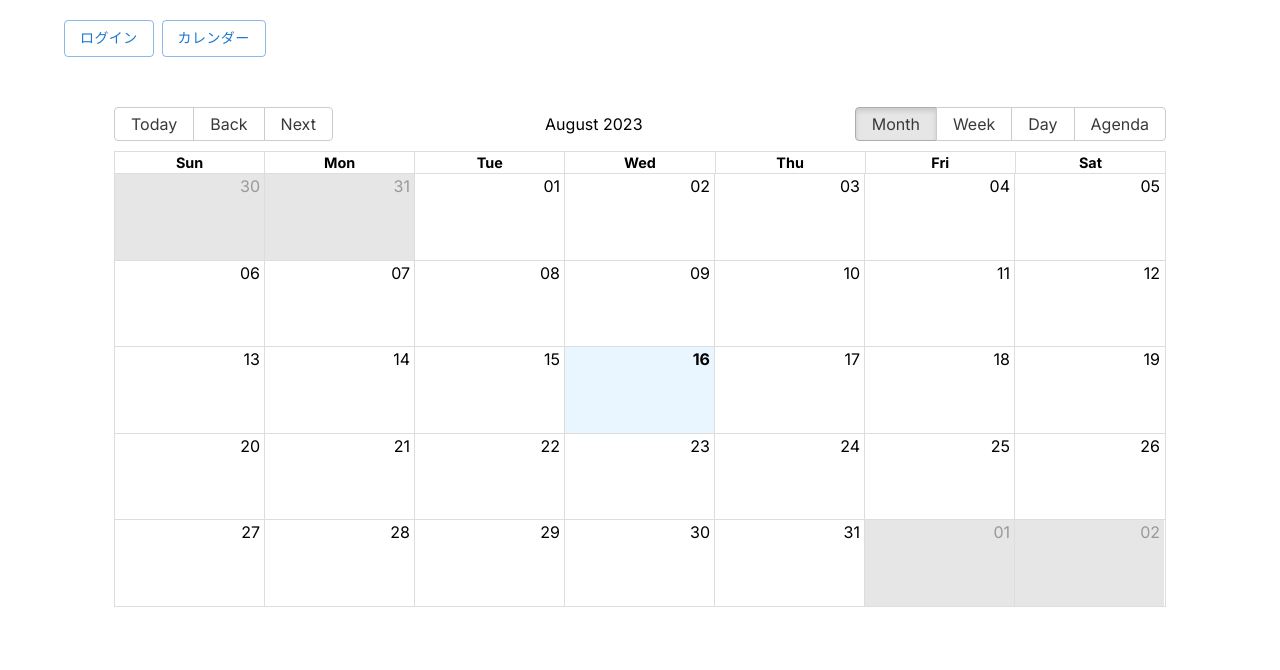
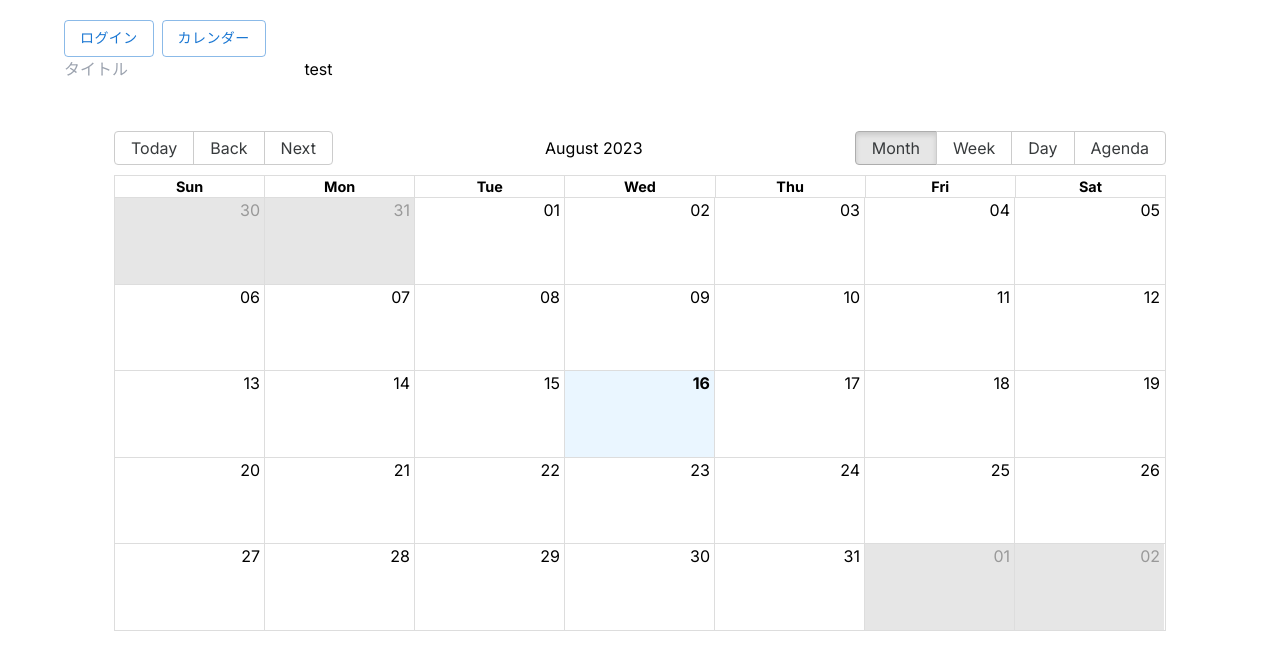
Before and after one commit to nijimajohn/PreShift, a Next.js app: page /calender in a window 1280 px wide. Shown: the top 670 px of the page. Built offline with nearby package versions, Linux system fonts and the light colour scheme.

Commit message:
カレンダー追加

```diff
--- a/components/CalenderItem.tsx
+++ b/components/CalenderItem.tsx
@@ -1,4 +1,4 @@
-'use client'
+"use client";
 
 import React from "react";
 
@@ -11,6 +11,13 @@ import getDay from "date-fns/getDay";
 import "react-big-calendar/lib/css/react-big-calendar.css";
 import { useState } from "react";
 import DatePicker from "react-datepicker";
+
+interface AllEvents {
+  title: string;
+  allDay: boolean;
+  start: Date;
+  end: Date;
+}
 
 const locales = {
   ja: require("date-fns/locale/ja"),
@@ -44,9 +51,24 @@ const events = [
   },
 ];
 
-function CalenderItem() {
+const CalenderItem = () => {
+  const [newEvent, setNewEvent] = useState({ title: "", start: "", end: "" });
+  const [allEvents, setAllEvents] = useState<any>(events);
+
+  const handleAddEvent = () => {
+    setAllEvents([...allEvents, newEvent]);
+  };
+
   return (
     <div className="App">
+      <input
+        type="text"
+        placeholder="タイトル"
+        style={{ width: "20%", marginRight: "10px" }}
+        value={newEvent.title}
+        onChange={(e) => setNewEvent({ ...newEvent, title: e.target.value })}
+      />
+      <button onClick={() => {handleAddEvent()}}>test</button>
       <Calendar
         localizer={localizer}
         events={events}
@@ -54,8 +76,9 @@ function CalenderItem() {
         endAccessor="end"
         style={{ height: 500, margin: "50px" }}
       />
+
     </div>
   );
-}
+};
 
 export default CalenderItem;
```
